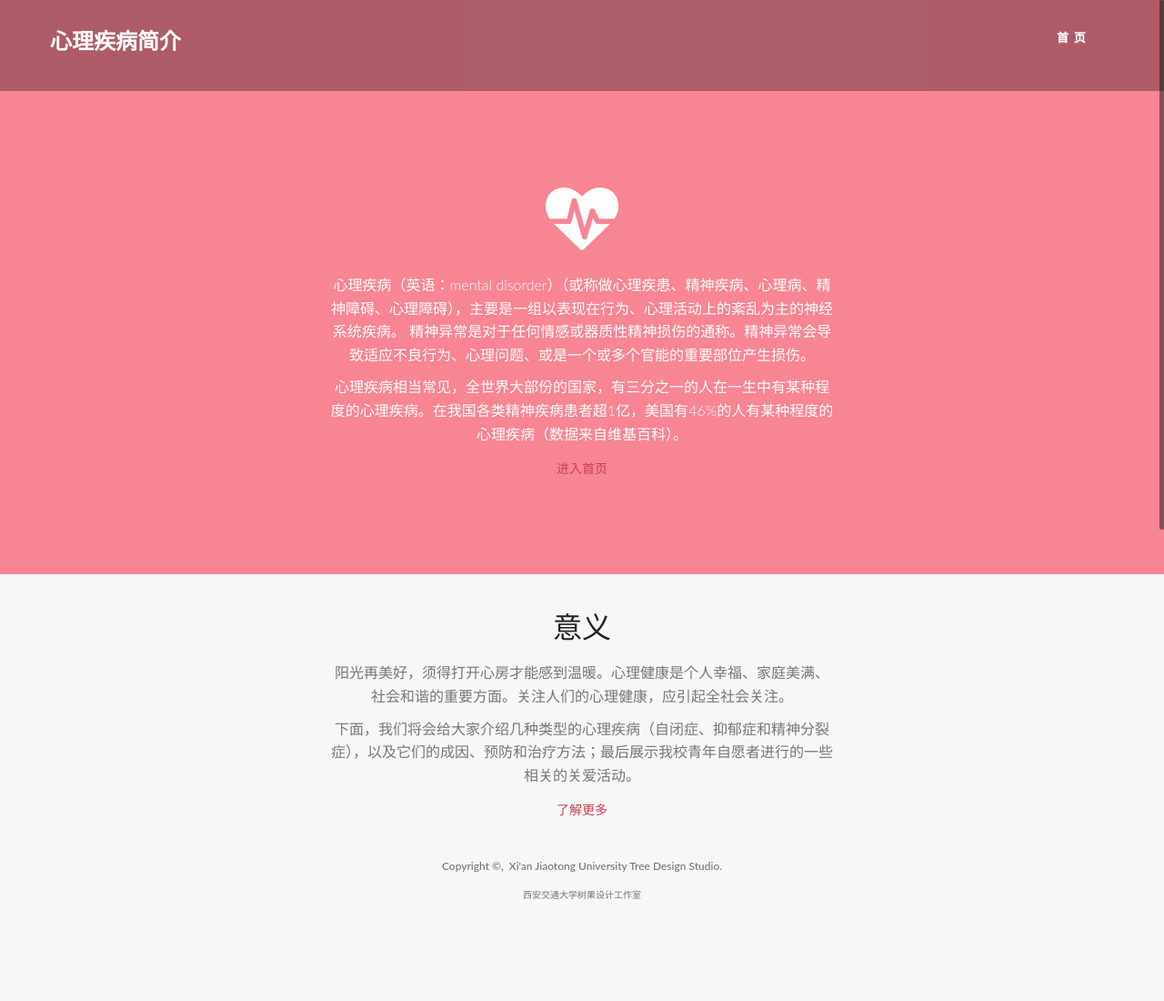
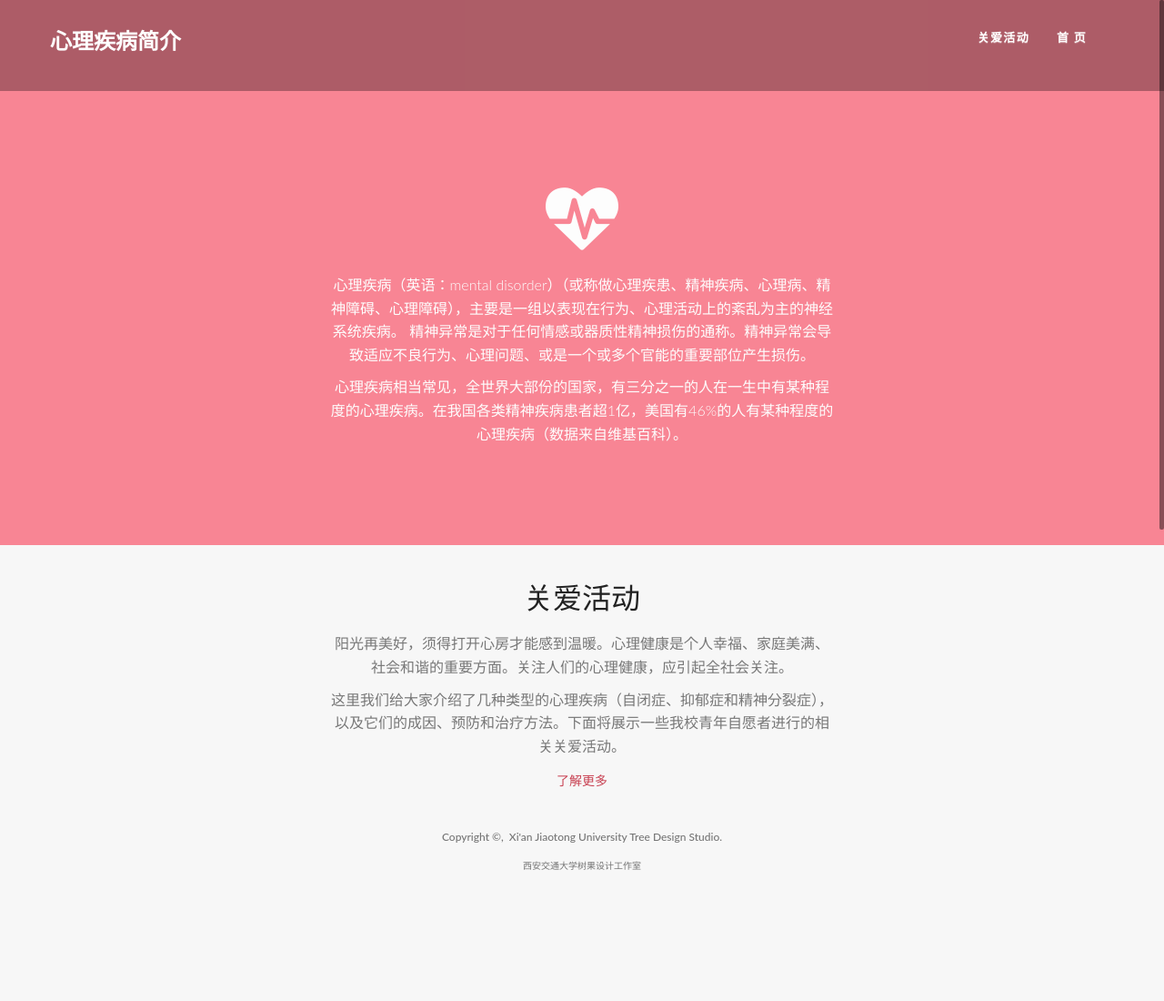
Before and after one commit to AotY/psychosis, a Django app: template templates/welcome.html in a window 1280 px wide. Shown: the whole page at 91% size. Run offline with Django 3.2, Linux system fonts and the light colour scheme; the template is opened without the code that fills it, so the values that code supplies are empty; some libraries are stand-ins or nearby versions.

Commit message:
modify pages

```diff
--- a/app/urls.py
+++ b/app/urls.py
@@ -3,8 +3,8 @@ from django.conf.urls import patterns, include, url
 from app import views
 
 urlpatterns = [
-    # url(r'^$',  views.index),
-    url(r'^$',  views.welcome),
+    url(r'^$',  views.index),
+    # url(r'^$',  views.welcome),
     url(r'^welcome', views.welcome), # 欢迎页面，介绍目的，感谢团队
     url(r'^index',  views.index), # index 页面
     url(r'^autism$', views.autism), # 孤独症；儿童孤独症；孤独性
--- a/templates/index.html
+++ b/templates/index.html
@@ -137,8 +137,8 @@
             <img class="hiddenimage current" src="/static/image/concern_2-min.jpg">
             <img class="hiddenimage" src="/static/image/concern_3-min.jpg">
             <div class="info">
-                <p><strong>关 爱</strong></p>
-                <a href="/concern" class="btn section1_clickarea" style="width:95px">进入</a>
+                <p><strong>欢迎您</strong></p>
+                <a href="/welcome" class="btn section1_clickarea" style="width:95px">进入</a>
             </div>
         </div>
 
--- a/templates/welcome.html
+++ b/templates/welcome.html
@@ -32,6 +32,7 @@
         font-size: 12px;
         color: #757575;
     }
+
     .copyright h5 {
         height: 10px;
         line-height: 10px;
@@ -65,6 +66,7 @@
         <div class="navbar-collapse collapse">
             <ul class="nav navbar-nav skrollable skrollable-between" data-0="margin-top:20px;"
                 data-300="margin-top:5px;" style="margin-top: 20px;">
+                <li class=""><a href="#concern">关爱活动</a></li>
                 <li class=""><a href="/index">首 页</a></li>
             </ul>
         </div><!--/.navbar-collapse -->
@@ -86,33 +88,33 @@
                         心理疾病相当常见，全世界大部份的国家，有三分之一的人在一生中有某种程度的心理疾病。在我国各类精神疾病患者超1亿，美国有46%的人有某种程度的心理疾病（数据来自维基百科）。
                     </p>
 
-                    <a class="btn btn-light btn-xl sr-button" href="/index">进入首页</a>
                 </div>
             </div>
         </div>
     </div>
 </section>
 
-<section id="section-services"></section>
+<section id="concern">
     <div class="container">
         <div class="row mar-bot40 mar-top40">
             <div class="col-md-6 col-md-offset-3">
                 <div class="align-center">
-                <h2 class="slogan">意义</h2>
+                    <h2 class="slogan">关爱活动</h2>
                     <p>
                         阳光再美好，须得打开心房才能感到温暖。心理健康是个人幸福、家庭美满、社会和谐的重要方面。关注人们的心理健康，应引起全社会关注。
                     </p>
 
                     <p>
-                    下面，我们将会给大家介绍几种类型的心理疾病（自闭症、抑郁症和精神分裂症），以及它们的成因、预防和治疗方法；最后展示我校青年自愿者进行的一些相关的关爱活动。
+                        这里我们给大家介绍了几种类型的心理疾病（自闭症、抑郁症和精神分裂症），以及它们的成因、预防和治疗方法。下面将展示一些我校青年自愿者进行的相关关爱活动。
 
                     </p>
 
-                <a class="btn btn-light btn-xl sr-button" href="/index">了解更多</a>
+                    <a class="btn btn-light btn-xl sr-button" href="/concern">了解更多</a>
                 </div>
             </div>
         </div>
     </div>
+</section>
 
 
 <div class="copyright">
```
Lines whose indentation alone changed are shown as unchanged.
